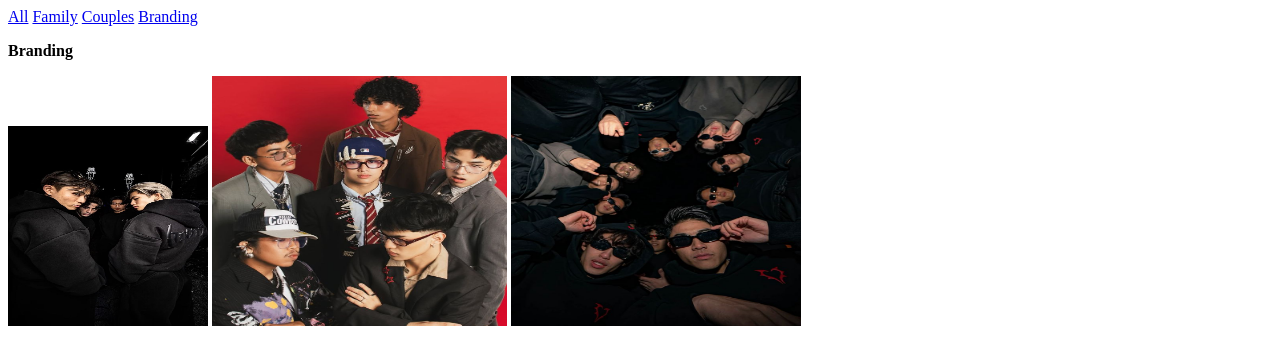
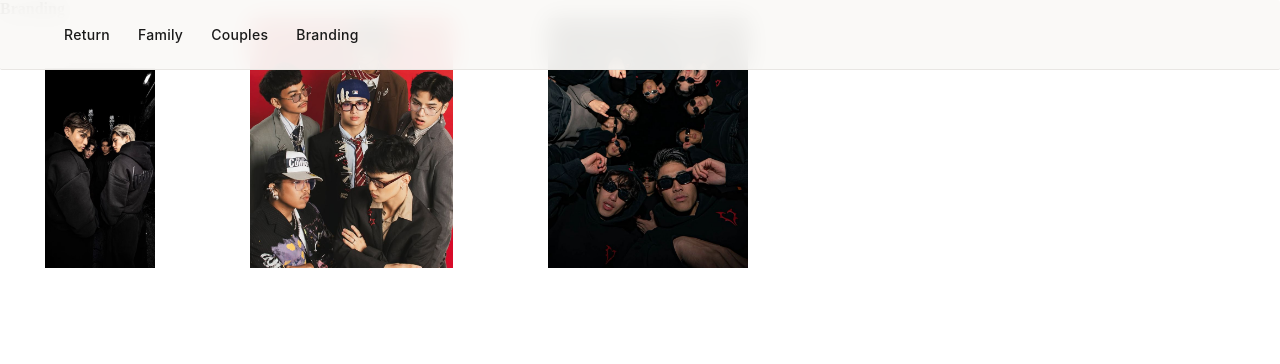
Before and after one commit to marsjupiterearthsaturn/tamagos-website, a plain HTML site: page brand.html in a window 1280 px wide. Drawn offline with Linux system fonts and the light colour scheme.

Commit message:
Portfolio webpage

```diff
--- a/brand.html
+++ b/brand.html
@@ -5,8 +5,8 @@
 <main>
     <section>
         <header>
-            <div id="portfolio-page">
-                <a href="MyPortfolio.html">All</a>
+            <div id="brand">
+                <a href="MyPortfolio.html">Return</a>
                 <a href="fam.html">Family</a>
                 <a href="coup.html">Couples</a>
                 <a href="brand.html">Branding</a>
--- a/css/portfolio.css
+++ b/css/portfolio.css
@@ -1,12 +1,74 @@
-header > div > .portfolio-page{
-  max-width: var(--max-width);
-  margin: 0 auto;
+
+*,
+*::before,
+*::after {
+  margin: 0;
+  padding: 0;
+  box-sizing: border-box;
+}
+
+:root {
+  --coffee: #4A3728;
+  --coffee-light: #6B5344;
+  --coffee-dark: #3A2B1F;
+  --white: #FFFFFF;
+  --off-white: #FAF9F7;
+  --black: #111111;
+  --charcoal: #1A1A1A;
+  --gray: #6B6B6B;
+  --light-gray: #E8E6E3;
+
+  --font-sans: "Inter", system-ui, -apple-system, BlinkMacSystemFont, "Segoe UI", Roboto, sans-serif;
+  --max-width: 1200px;
+  --header-height: 72px;
+  --transition: 0.25s ease;
+}
+
+header {
+  position: fixed;
+  top: 0;
+  left: 0;
+  right: 0;
+  height: 70px;
+  border-radius: 2px;
+  background-color: rgba(250, 249, 247, 0.94);
+  backdrop-filter: blur(12px);
+  -webkit-backdrop-filter: blur(12px);
+  border-bottom: 1px solid var(--light-gray);
+}
+
+header > div {
+  margin-inline: 40px;
   padding: 0 1.5rem;
   height: 100%;
   display: flex;
   align-items: center;
-  justify-content: space-between;
+  justify-content: left;
+  gap: 1.75rem;
 }
+
+header > div > a {
+  font-family: var(--font-sans);
+  font-size: 0.875rem;
+  font-weight: 500;
+  letter-spacing: 0.02em;
+  text-decoration-line: none;
+}
+
+header > div > a{
+  color: var(--charcoal);
+  transition: color var(--transition);
+}
+
+header > div > a:hover{
+  color: var(--coffee);
+}
+
+main > section:first-of-type img {
+  border-radius: 2px;
+  object-fit: contain;
+}
+
 
 main > section > header{
     display: fixed;
--- a/css/style.css
+++ b/css/style.css
@@ -216,10 +216,6 @@ main > section:first-of-type > div {
 }
 
 /* Logo image in hero */
-main > section:first-of-type img {
-  border-radius: 2px;
-  object-fit: contain;
-}
 
 main > section:first-of-type h1 {
   margin-bottom: 1.1rem;
```
Also changed, not shown: fam.html (+2 -2 lines), index.html (+1 -1 lines).
